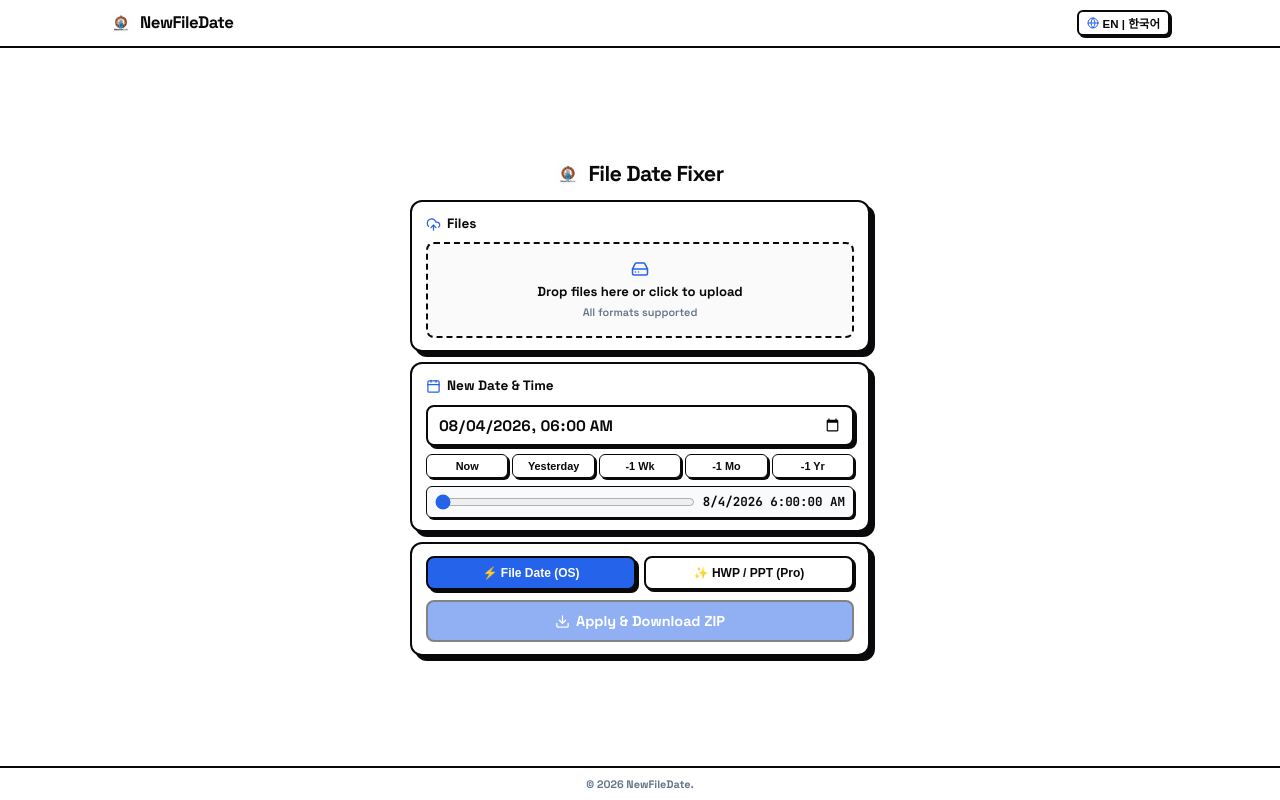
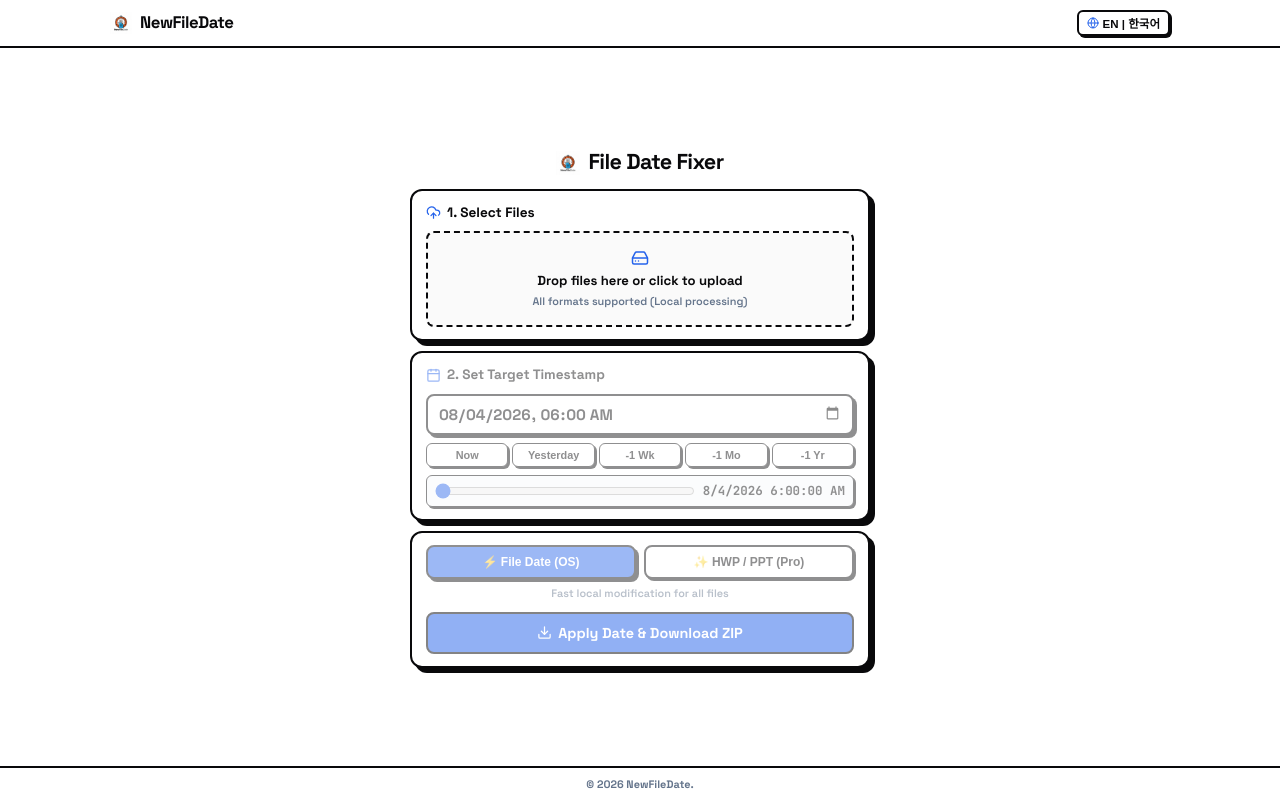
Before and after one commit to parktaejun-dev/newfiledate, a React (Vite) app in the folder frontend/: page / in a window 1280 px wide. Built offline with nearby package versions, Linux system fonts and the light colour scheme.

Commit message:
feat: sync all 7 UX improvements & 3 bug fixes from NewFileDate.dc.html

```diff
--- a/frontend/src/App.tsx
+++ b/frontend/src/App.tsx
@@ -7,7 +7,8 @@ import {
   X,
   Calendar,
   HardDrive,
-  Globe
+  Globe,
+  CheckCircle2
 } from 'lucide-react';
 import {
   formatForDateTimeInput,
@@ -45,6 +46,7 @@ export function App() {
   const [selectedSecond, setSelectedSecond] = useState<number>(0);
   const [trackMode, setTrackMode] = useState<'A' | 'B'>('A');
   const [isProcessing, setIsProcessing] = useState<boolean>(false);
+  const [isCompleted, setIsCompleted] = useState<boolean>(false);
   const [progress, setProgress] = useState<number>(0);
   const [statusMessage, setStatusMessage] = useState<string>('');
   const [dragActive, setDragActive] = useState<boolean>(false);
@@ -156,6 +158,7 @@ export function App() {
     }
 
     setIsProcessing(true);
+    setIsCompleted(false);
     setProgress(5);
 
     try {
@@ -170,7 +173,8 @@ export function App() {
         });
 
         setProgress(100);
-        setStatusMessage('Complete!');
+        setIsCompleted(true);
+        setStatusMessage(t.completeMsg);
 
         const url = URL.createObjectURL(zipBlob);
         const a = document.createElement('a');
@@ -211,7 +215,8 @@ export function App() {
 
         const blob = await response.blob();
         setProgress(100);
-        setStatusMessage('Complete!');
+        setIsCompleted(true);
+        setStatusMessage(t.completeMsg);
 
         const url = URL.createObjectURL(blob);
         const a = document.createElement('a');
@@ -228,14 +233,17 @@ export function App() {
     } finally {
       setTimeout(() => {
         setIsProcessing(false);
+        setIsCompleted(false);
         setProgress(0);
         setStatusMessage('');
-      }, 1500);
+      }, 2500);
     }
   };
 
+  const isFormDimmed = files.length === 0;
+
   return (
-    <div style={{ height: '100vh', display: 'flex', flexDirection: 'column', overflow: 'hidden', background: 'var(--bg-main)' }}>
+    <div style={{ minHeight: '100vh', display: 'flex', flexDirection: 'column', overflowY: 'auto', background: 'var(--bg-main)' }}>
 
       {/* 1. Header */}
       <header role="banner" style={{ height: '48px', borderBottom: '2px solid #09090b', background: '#ffffff', flexShrink: 0, display: 'flex', alignItems: 'center' }}>
@@ -275,8 +283,8 @@ export function App() {
         </div>
       </header>
 
-      {/* 2. Main Centered 1-Column Area with Side Ad Margins (No Scroll) */}
-      <div style={{ flex: 1, display: 'flex', justifyContent: 'center', alignItems: 'center', padding: '12px', overflow: 'hidden' }}>
+      {/* 2. Main Centered 1-Column Area with Side Ad Margins */}
+      <div style={{ flex: 1, display: 'flex', justifyContent: 'center', alignItems: 'center', padding: '16px 12px', overflowY: 'auto' }}>
 
         {/* Left Side Ad Space Placeholder */}
         <aside style={{ flex: 1, maxWidth: '240px', height: '100%', display: 'none' }} className="ad-container-left" />
@@ -367,8 +375,9 @@ export function App() {
             )}
           </article>
 
-          {/* SECTION 2: Target Date Picker & Presets */}
+          {/* SECTION 2: Target Date Picker & Presets (Dimmed when no files) */}
           <article className="glass-panel" style={{ padding: '12px 14px' }}>
+            <div style={{ opacity: isFormDimmed ? 0.45 : 1, pointerEvents: isFormDimmed ? 'none' : 'auto', transition: 'opacity 0.2s ease' }}>
               <div style={{ display: 'flex', alignItems: 'center', justifyContent: 'space-between', marginBottom: '8px' }}>
                 <h2 style={{ fontSize: '0.85rem', fontWeight: 800, display: 'flex', alignItems: 'center', gap: '6px', color: '#09090b', margin: 0 }}>
                   <Calendar style={{ width: '15px', height: '15px', color: '#2563eb' }} />
@@ -377,7 +386,7 @@ export function App() {
               </div>
 
               <div style={{ display: 'flex', flexDirection: 'column', gap: '8px' }}>
-              {/* Glowing Clickable Date Picker Input */}
+                {/* Clickable Date Picker Input */}
                 <input
                   id="datetime-input"
                   type="datetime-local"
@@ -420,7 +429,7 @@ export function App() {
                   </button>
                 </div>
 
-              {/* Compact Seconds Slider & Preview Badge */}
+                {/* Seconds Slider & Timestamp Preview */}
                 <div style={{ display: 'flex', alignItems: 'center', gap: '8px', background: '#f8fafc', border: '1.5px solid #09090b', borderRadius: '6px', boxShadow: '2px 2px 0px #09090b', padding: '6px 8px' }}>
                   <input
                     id="seconds-slider"
@@ -437,15 +446,17 @@ export function App() {
                   </div>
                 </div>
               </div>
+            </div>
           </article>
 
-          {/* SECTION 3: Mode Selector & Execute Button */}
+          {/* SECTION 3: Mode Selector & Execute Button (Dimmed when no files) */}
           <section className="glass-panel" style={{ padding: '12px 14px' }}>
-            <div style={{ display: 'grid', gridTemplateColumns: '1fr 1fr', gap: '8px', marginBottom: '10px' }}>
+            <div style={{ opacity: isFormDimmed ? 0.45 : 1, pointerEvents: isFormDimmed ? 'none' : 'auto', transition: 'opacity 0.2s ease' }}>
+              <div style={{ display: 'grid', gridTemplateColumns: '1fr 1fr', gap: '8px', marginBottom: '6px' }}>
                 <button
                   onClick={() => selectMode('A')}
                   style={{
-                  padding: '8px 10px',
+                    padding: '8px 6px',
                     borderRadius: 'var(--radius-md)',
                     border: '2px solid #09090b',
                     background: trackMode === 'A' ? '#2563eb' : '#ffffff',
@@ -464,7 +475,7 @@ export function App() {
                 <button
                   onClick={() => selectMode('B')}
                   style={{
-                  padding: '8px 10px',
+                    padding: '8px 6px',
                     borderRadius: 'var(--radius-md)',
                     border: '2px solid #09090b',
                     background: trackMode === 'B' ? '#ea580c' : '#ffffff',
@@ -481,6 +492,11 @@ export function App() {
                 </button>
               </div>
 
+              {/* Sub-description for selected track */}
+              <p style={{ fontSize: '0.68rem', color: '#64748b', fontWeight: 600, textAlign: 'center', marginBottom: '10px' }}>
+                {trackMode === 'A' ? t.trackADesc : t.trackBDesc}
+              </p>
+
               {/* Oversized Serverless Warning Tooltip */}
               {hasExceededServerlessLimit && (
                 <div style={{ marginBottom: '10px', padding: '6px 8px', background: '#fee2e2', border: '1.5px solid #09090b', borderRadius: '6px', boxShadow: '2px 2px 0px #09090b', display: 'flex', alignItems: 'center', gap: '6px' }}>
@@ -490,6 +506,7 @@ export function App() {
                   </p>
                 </div>
               )}
+            </div>
 
             {/* Action Button */}
             <div style={{ display: 'flex', flexDirection: 'column', gap: '4px', alignItems: 'center' }}>
@@ -500,7 +517,12 @@ export function App() {
                 style={{ width: '100%', fontSize: '0.9rem', padding: '10px 16px', display: 'flex', alignItems: 'center', justifyContent: 'center', gap: '6px' }}
                 aria-label={t.actionButton}
               >
-                {isProcessing ? (
+                {isCompleted ? (
+                  <>
+                    <CheckCircle2 style={{ width: '16px', height: '16px', color: '#ffffff' }} />
+                    {t.completeMsg}
+                  </>
+                ) : isProcessing ? (
                   <>{statusMessage || t.processingMsg} ({progress}%)...</>
                 ) : (
                   <>
--- a/frontend/src/lib/i18n.ts
+++ b/frontend/src/lib/i18n.ts
@@ -14,8 +14,11 @@ export interface TranslationDictionary {
   preset1MonthAgo: string;
   preset1YearAgo: string;
   trackATitle: string;
+  trackADesc: string;
   trackBTitle: string;
+  trackBDesc: string;
   actionButton: string;
+  completeMsg: string;
   processingMsg: string;
   footerRights: string;
 }
@@ -24,38 +27,44 @@ export const translations: Record<Language, TranslationDictionary> = {
   en: {
     brandSubtitle: "Date Fix",
     heroTitle: "File Date Fixer",
-    uploadTitle: "Files",
+    uploadTitle: "1. Select Files",
     clearAll: "Clear",
     dragDropText: "Drop files here or click to upload",
-    dragDropSub: "All formats supported",
-    dateSettingTitle: "New Date & Time",
+    dragDropSub: "All formats supported (Local processing)",
+    dateSettingTitle: "2. Set Target Timestamp",
     presetNow: "Now",
     presetYesterday: "Yesterday",
     preset1WeekAgo: "-1 Wk",
     preset1MonthAgo: "-1 Mo",
     preset1YearAgo: "-1 Yr",
     trackATitle: "⚡ File Date (OS)",
+    trackADesc: "Fast local modification for all files",
     trackBTitle: "✨ HWP / PPT (Pro)",
-    actionButton: "Apply & Download ZIP",
+    trackBDesc: "Modifies document creation date inside metadata",
+    actionButton: "Apply Date & Download ZIP",
+    completeMsg: "Completed!",
     processingMsg: "Processing...",
     footerRights: "© 2026 NewFileDate."
   },
   ko: {
     brandSubtitle: "날짜 수정 툴",
     heroTitle: "파일 날짜 변경",
-    uploadTitle: "파일 선택",
+    uploadTitle: "1. 파일 선택",
     clearAll: "비우기",
     dragDropText: "파일 드래그 또는 클릭하여 선택",
-    dragDropSub: "모든 파일 지원",
-    dateSettingTitle: "바꿀 날짜 지정",
+    dragDropSub: "모든 파일 포맷 지원 (100% 로컬 처리)",
+    dateSettingTitle: "2. 바꿀 날짜 지정",
     presetNow: "지금",
     presetYesterday: "어제",
     preset1WeekAgo: "-1주일",
     preset1MonthAgo: "-1개월",
     preset1YearAgo: "-1년",
     trackATitle: "⚡ 일반 파일 날짜 (OS)",
+    trackADesc: "모든 파일의 생성/수정 날짜 즉시 변경",
     trackBTitle: "✨ HWP / PPT 작성일 (Pro)",
+    trackBDesc: "문서 내부 메타데이터 작성일자 변경",
     actionButton: "날짜 변경 및 다운로드",
+    completeMsg: "완료 되었습니다!",
     processingMsg: "처리 중...",
     footerRights: "© 2026 NewFileDate."
   }
```
Lines whose indentation alone changed are shown as unchanged.
